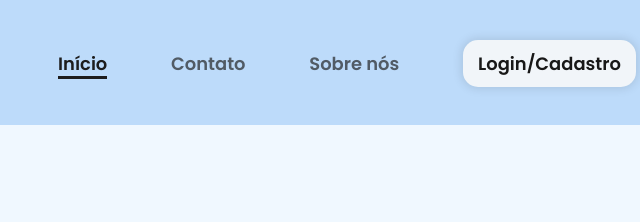
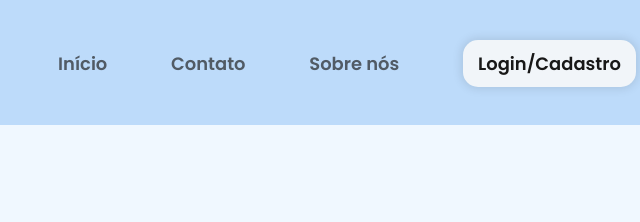
Before and after one commit to Sokovish/Alta_Performace_Web, a website: page view/html/index.html in a window 1280 px wide. Shown: the top 222 px of the page, 325-965 px from the left. Drawn offline with nearby package versions, Linux system fonts and the light colour scheme.

Commit message:
Modificação da estilização do index

```diff
--- a/view/css/index.css
+++ b/view/css/index.css
@@ -1,4 +1,3 @@
-
 body {
     background-color: #bddbfa;
 }
@@ -47,10 +46,10 @@ nav {
 }
 .nav_item a {
     color: #1d1d1dad;
+    transition: all 0.3s ease-in-out;
 }
-.nav_item.active a {
-    color: #1d1d1d;
-    border-bottom: 3px solid;
+.nav_item a:hover {
+    color: #181818;
 }
 #mobile_btn {
     display: none;
--- a/view/html/index.html
+++ b/view/html/index.html
@@ -3,8 +3,8 @@
 <head>
   <meta charset="UTF-8">
   <meta name="viewport" content="width=device-width, initial-scale=1.0">
-  <link rel="stylesheet" href="/view/css/reset.css">
-  <link rel="stylesheet" href="/view/css/index.css">
+  <link rel="stylesheet" href="../css/reset.css">
+  <link rel="stylesheet" href="../css/index.css">
   <link rel="stylesheet" href="https://cdnjs.cloudflare.com/ajax/libs/font-awesome/6.7.2/css/all.min.css">
   <script src="https://cdnjs.cloudflare.com/ajax/libs/jquery/3.7.1/jquery.min.js" integrity="sha512-v2CJ7UaYy4JwqLDIrZUI/4hqeoQieOmAZNXBeQyjo21dadnwR+8ZaIJVT8EE2iyI61OV8e6M8PP2/4hpQINQ/g==" crossorigin="anonymous" referrerpolicy="no-referrer"></script>
   <title>Inicial</title>
@@ -17,7 +17,7 @@
         <a href="index.html"><img src="/utils/img/farmacia.png" alt="Logo do site"></a>
       </div>
       <ul id="nav_list">
-        <li class="nav_item active"><a href="">Início</a></li>
+        <li class="nav_item"><a href="">Início</a></li>
         <li class="nav_item"><a href="">Contato</a></li>
         <li class="nav_item"><a href="">Sobre nós</a></li>
         <div class="nav_item_login" id="login_cadastro">
```
